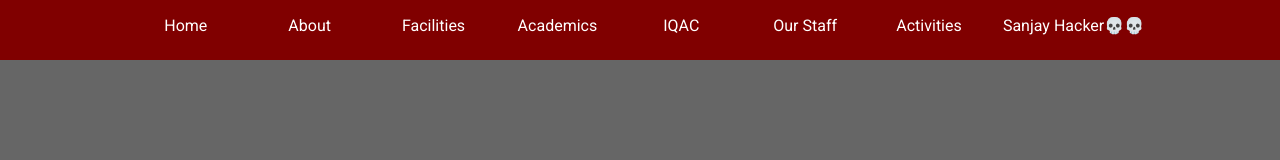
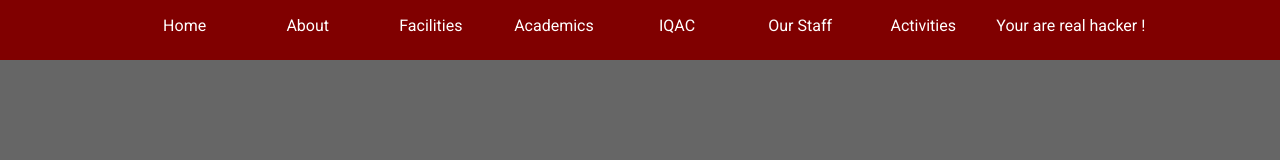
Before and after one commit to SanjaySujir7/Dhavala_College_Website, a plain HTML site: page index.html in a window 1280 px wide. Shown: the top 160 px of the page. Drawn offline with Linux system fonts and the light colour scheme.

Commit message:
Vijeth Hacker

```diff
--- a/index.html
+++ b/index.html
@@ -21,7 +21,7 @@
         <nav><a href="#">IQAC</a></nav>
         <nav><a href="#">Our Staff</a></nav>
         <nav><a href="#">Activities</a></nav>
-        <nav><a href="#">Sanjay Hacker💀💀</a></nav>
+        <nav><a href="#">Your are real hacker !</a></nav>
         <div></div>
     </header>
     <main class="Main-Info">
```
